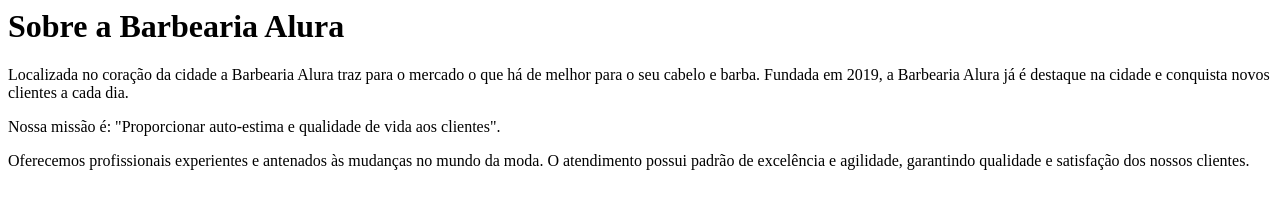
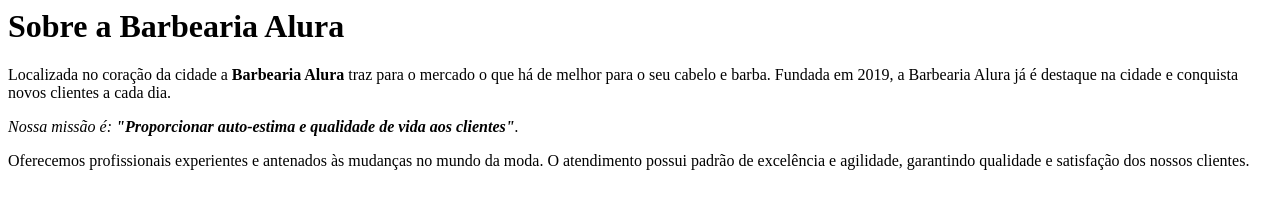
Before and after one commit to IsabelyConte/barbeariaalura-, a plain HTML site: page index.html in a window 1280 px wide. Drawn offline with Linux system fonts and the light colour scheme.

Commit message:
segunda edição

```diff
--- a/index.html
+++ b/index.html
@@ -1,6 +1,9 @@
+<DOCTYPE html>
+
+
 <h1>Sobre a Barbearia Alura</h1>
-<p>Localizada no coração da cidade a Barbearia Alura traz para o mercado o que há de melhor para o seu cabelo e barba. Fundada em 2019, a Barbearia Alura já é destaque na cidade e conquista novos clientes a cada dia.
+<p>Localizada no coração da cidade a <strong>Barbearia Alura</strong> traz para o mercado o que há de melhor para o seu cabelo e barba. Fundada em 2019, a Barbearia Alura já é destaque na cidade e conquista novos clientes a cada dia.
 
-<p>Nossa missão é: "Proporcionar auto-estima e qualidade de vida aos clientes".
+<p><em>Nossa missão é:<strong> "Proporcionar auto-estima e qualidade de vida aos clientes"</strong>.</em><p>
 
 <p>Oferecemos profissionais experientes e antenados às mudanças no mundo da moda. O atendimento possui padrão de excelência e agilidade, garantindo qualidade e satisfação dos nossos clientes.
```
